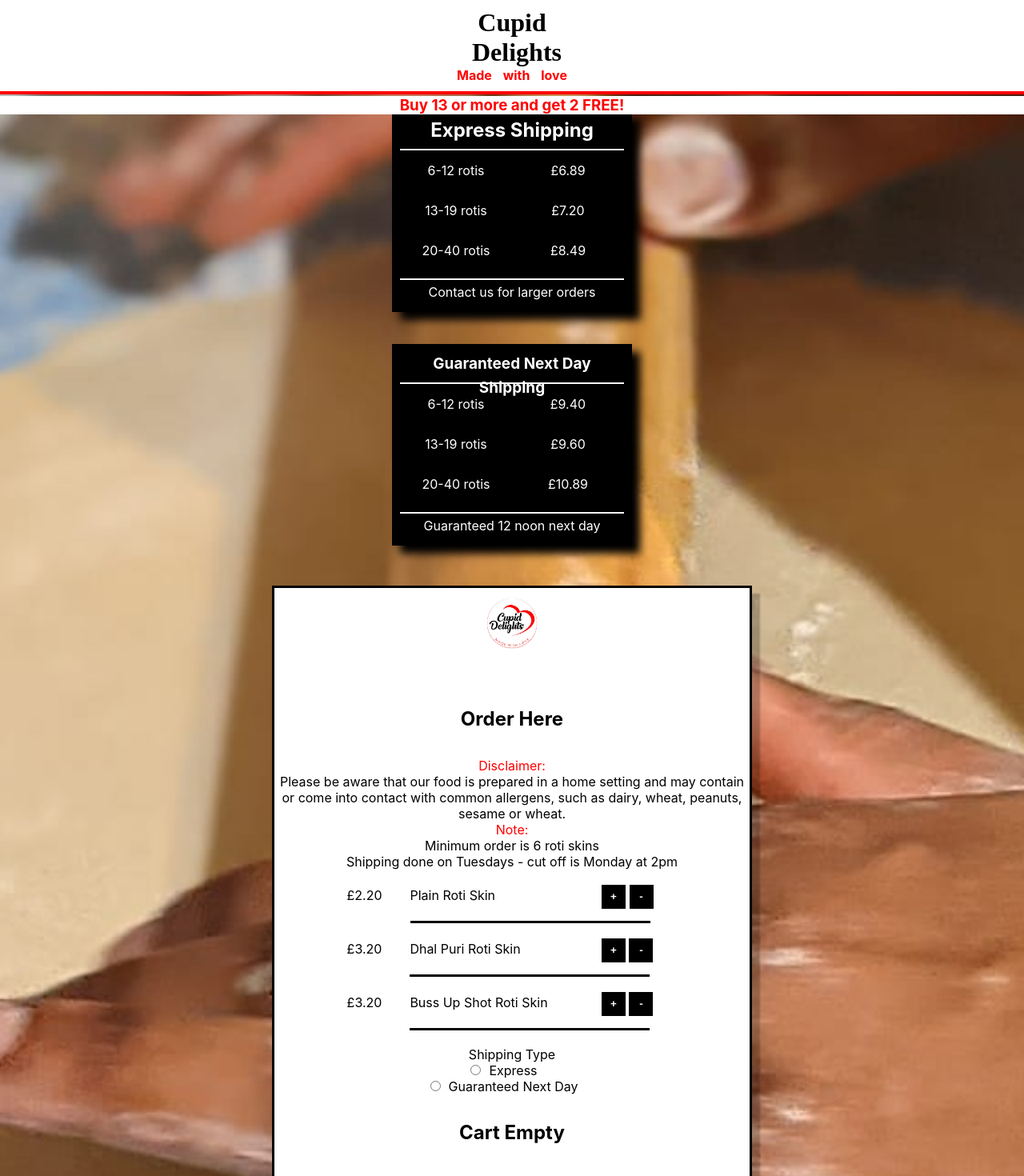
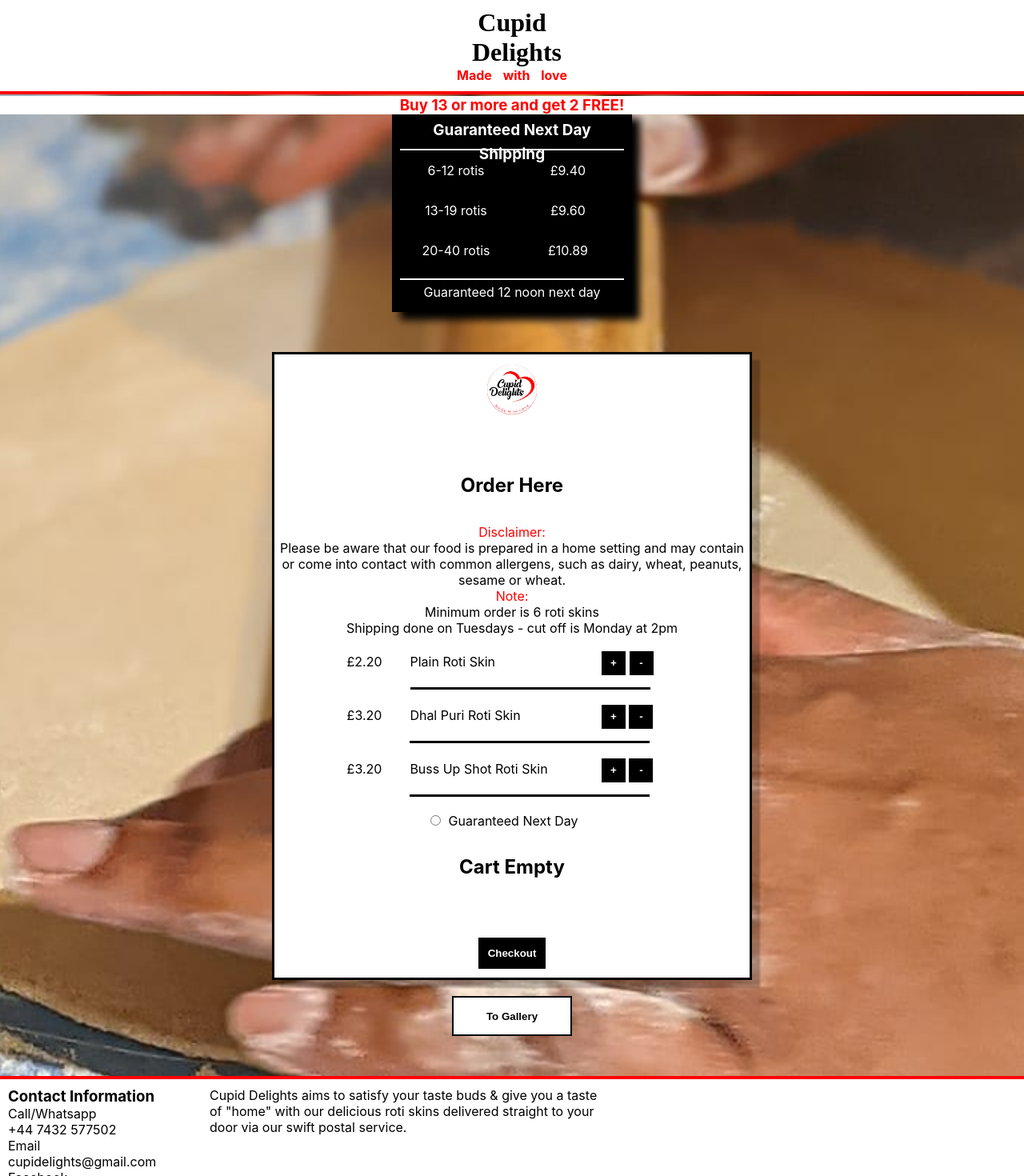
Before and after one commit to sammateo/cupid-delights, a Next.js app: page / in a window 1280 px wide. Shown: the top 1470 px of the page at 80% size. Built offline with nearby package versions, Linux system fonts and the light colour scheme.

Commit message:
remove express shipping

```diff
--- a/pages/index.js
+++ b/pages/index.js
@@ -53,7 +53,7 @@ function Home() {
 
 	const [shipping, setShipping] = useState(0);
 
-	const [nextDay, setNextDay] = useState(false);
+	const [nextDay, setNextDay] = useState(true);
 	const [quantity, setQuantity] = useState(0);
 
 	// function add(event) {
--- a/src/ShippingInfo.js
+++ b/src/ShippingInfo.js
@@ -16,7 +16,7 @@ export default function ShippingInfo() {
 
 	return (
 		<div className={styles.additionalInfo}>
-			<div className={styles.shippingInfo}>
+			{/* <div className={styles.shippingInfo}>
 				<h2>Express Shipping</h2>
 				<p>6-12 rotis </p>
 				<p>{formatter.format(shipping1)}</p>
@@ -25,7 +25,7 @@ export default function ShippingInfo() {
 				<p>20-40 rotis</p>
 				<p>{formatter.format(shipping3)}</p>
 				<p className={styles.larger}>Contact us for larger orders</p>
-			</div>
+			</div> */}
 
 			<div className={styles.shippingInfo + " " + styles.guaranteed}>
 				<h2> Guaranteed Next Day Shipping</h2>
--- a/src/ShippingType.js
+++ b/src/ShippingType.js
@@ -2,7 +2,7 @@ import styles from "../styles/Shipping.module.css";
 export default function ShippingType({ changeShipType }) {
 	return (
 		<div className={styles.nextDay}>
-			<label htmlFor="nextDay">Shipping Type</label>
+			{/* <label htmlFor="nextDay">Shipping Type</label>
 			<p>
 				<input
 					type="radio"
@@ -11,7 +11,7 @@ export default function ShippingType({ changeShipType }) {
 					onChange={changeShipType}
 				></input>
 				<span>Express</span>
-			</p>
+			</p> */}
 			<p>
 				<input
 					type="radio"
```
